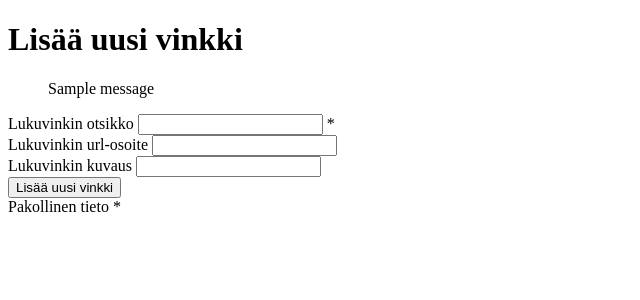
After one commit to hhautajarvi/Ohtuminiprojekti, a Flask app: template templates/add_tip.html in a window 1280 px wide. The commit adds this page. Shown: the top 300 px of the page, without its empty margins (0-640 px from the left). Run offline with Flask 2, Linux system fonts and the light colour scheme; the template is opened without the code that fills it, so the values that code supplies are empty; tables that the repository leaves empty hold one stand-in row (values such as "Sample post"); one stand-in notice (Sample message) is shown.

Commit message:
add new templates

```diff
--- /dev/null
+++ b/templates/add_tip.html
@@ -0,0 +1,43 @@
+{% extends "layout.html" %}
+
+{% block title %}
+Login
+{% endblock %}
+
+{% block body %}
+
+<h1>Lisää uusi vinkki</h1>
+<form action="/add_tip" method="POST">
+    {% with messages = get_flashed_messages() %}
+      {% if messages %}
+        <ul>
+        {% for message in messages %}
+          {{ message }}
+        {% endfor %}
+        </ul>
+      {% endif %}
+    {% endwith %}
+    <div>
+        <label for="title">Lukuvinkin otsikko</label>
+        <input type="text" name="title" id="title" /> *
+      </div>
+
+    <div>
+      <label for="url">Lukuvinkin url-osoite</label>
+      <input type="url" name="url" id="url" />
+    </div>
+
+    <div>
+    <label for="description">Lukuvinkin kuvaus</label>
+    <input type="text" name="description" id="description" />
+    </div>
+
+    <button>
+      Lisää uusi vinkki
+    </button>
+    <br>
+    Pakollinen tieto *
+    <br>
+  </form>
+
+{% endblock %}
--- /dev/null
+++ b/templates/layout.html
@@ -0,0 +1,14 @@
+<!DOCTYPE html>
+<html>
+  <head>
+    <meta charset="utf-8" />
+    <meta
+      name="viewport"
+      content="width=device-width, initial-scale=1, shrink-to-fit=no"
+    />
+    <title>{% block title %}{% endblock %}</title>
+  </head>
+  <body>
+    {% block body %}{% endblock %}
+  </body>
+</html>
```
Also changed, not shown: templates/index.html (+13 -3 lines).
